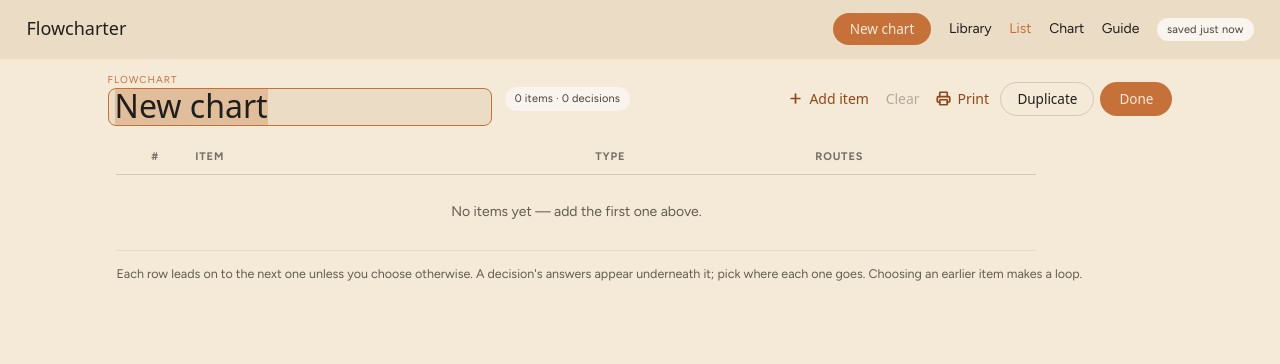
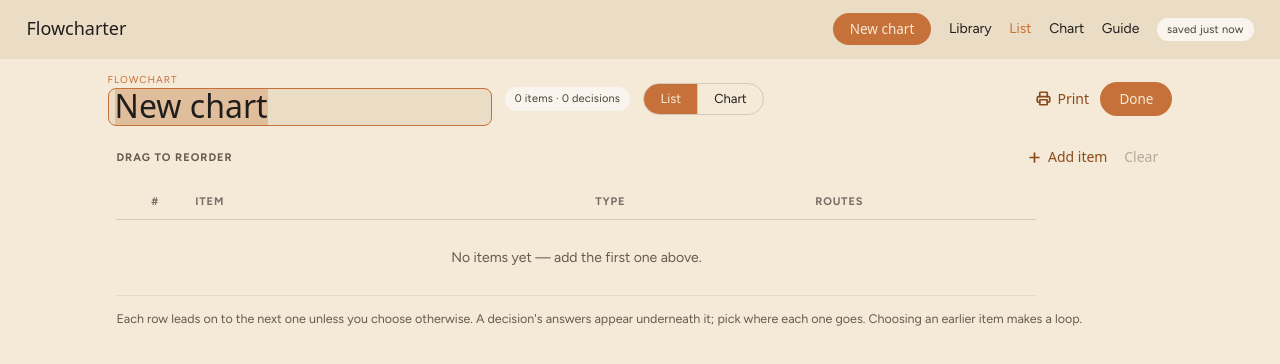
Before and after one commit to JohnBaish/flowcharter, a React (Vite) app: page / in a window 1280 px wide. Both pictures are taken after a click on the button "New chart". Shown: the top 364 px of the page. Built offline with nearby package versions, Linux system fonts and the light colour scheme; a web font is replaced by a local one.

Commit message:
Proposal: List | Chart switch, Add item and Clear in a strip, no Duplicate in the editor
Co-Authored-By: Claude Opus 5.5 <noreply@anthropic.com>
Claude-Session: https://claude.ai/code/session_014vfEGBjwQWQfo9gQDc9YNj

```diff
--- a/src/components/EditorHeader.tsx
+++ b/src/components/EditorHeader.tsx
@@ -1,18 +1,17 @@
 import { useEffect, useRef, useState } from 'react';
-import { flushSync } from 'react-dom';
 import { useApp } from '../state/store.tsx';
 import { summary } from '../lib/chartOps.ts';
-import { focusItemText } from '../lib/focus.ts';
 import { MAX_NAME } from '../data/charts.ts';
 import { copyChartImage, slug } from '../lib/exportImage.ts';
 import { printScreen } from '../lib/print.ts';
-import { IconPlus, IconPrint } from '../lib/icons.tsx';
+import { IconPrint } from '../lib/icons.tsx';
 
 /** Header for the List and Chart screens — two views of the same chart, as List
- *  and Clock are in Clockmaker: the chart's name, a count of its items, and the
- *  screen's actions. (Print and Copy image join the Chart's actions in Stage 3.) */
+ *  and Clock are in Clockmaker: the chart's name, a count of its items, a switch
+ *  between the two views, and Print / Copy image / Done at the top right, as in
+ *  Clockmaker. (Adding and clearing rows is in the List's own strip below.) */
 export function EditorHeader({ mode }: { mode: 'list' | 'chart' }) {
-  const { chart, renameChart, duplicateChart, openChart, setScreen, addItem, clearItems } = useApp();
+  const { chart, renameChart, setScreen } = useApp();
   const nameInput = useRef<HTMLTextAreaElement | null>(null);
   const [imageStatus, setImageStatus] = useState<'idle' | 'copied' | 'downloaded' | 'failed'>('idle');
 
@@ -25,12 +24,6 @@ export function EditorHeader({ mode }: { mode: 'list' | 'chart' }) {
   }, [chart?.name]);
 
   if (!chart) return null;
-
-  const addAndFocus = () => {
-    let id = '';
-    flushSync(() => { id = addItem(null); });
-    focusItemText(id);
-  };
 
   // Copies the chart as a picture (name, chart and key) — or downloads it if the
   // browser won't put images on the clipboard.
@@ -46,14 +39,6 @@ export function EditorHeader({ mode }: { mode: 'list' | 'chart' }) {
       setImageStatus('failed');
       setTimeout(() => setImageStatus('idle'), 3000);
     }
-  };
-
-  // Clearing has no undo, so it asks first and says exactly what will go.
-  const handleClear = () => {
-    const n = chart.items.length;
-    const what = n === 1 ? 'the 1 item' : `all ${n} items`;
-    const name = chart.name.trim() || 'this flowchart';
-    if (window.confirm(`Clear ${what} from "${name}"? This can't be undone.`)) clearItems();
   };
 
   return (
@@ -77,32 +62,17 @@ export function EditorHeader({ mode }: { mode: 'list' | 'chart' }) {
         />
       </div>
       <span className="tag tag-neutral mono">{summary(chart.items)}</span>
+      <div className="seg view-toggle" role="radiogroup" aria-label="View">
+        {(['list', 'chart'] as const).map((v) => (
+          <label key={v} className="seg-opt">
+            <input type="radio" name="editor-view" value={v} checked={mode === v} onChange={() => setScreen(v)} />
+            {v === 'list' ? 'List' : 'Chart'}
+          </label>
+        ))}
+      </div>
       <div style={{ marginLeft: 'auto', display: 'flex', gap: 6, alignItems: 'center', flexWrap: 'wrap' }}>
-        {mode === 'list' && (
-          <>
-            <button className="btn btn-ghost" onClick={addAndFocus} style={{ color: 'var(--color-accent-700)' }}>
-              <IconPlus size={15} />Add item
-            </button>
-            <button
-              className="btn btn-ghost"
-              onClick={handleClear}
-              disabled={chart.items.length === 0}
-              title={chart.items.length === 0 ? 'The list is already empty' : 'Remove every item from this list'}
-              style={{ color: 'var(--color-neutral-700)' }}
-            >
-              Clear
-            </button>
-          </>
-        )}
         <button className="btn btn-ghost" onClick={() => printScreen(mode === 'chart')} style={{ color: 'var(--color-accent-700)' }}>
           <IconPrint size={15} />Print
-        </button>
-        <button
-          className="btn btn-secondary"
-          onClick={() => openChart(duplicateChart(chart.id))}
-          style={{ padding: '8px 16px', fontSize: '13.5px', whiteSpace: 'nowrap' }}
-        >
-          Duplicate
         </button>
         {mode === 'chart' && (
           <button
--- a/src/screens/ListScreen.tsx
+++ b/src/screens/ListScreen.tsx
@@ -14,7 +14,7 @@ const NARROW = 720;
 export function ListScreen() {
   const {
     chart, addItem, removeItem, reorderItems, setItemText, setItemType, setItemThen,
-    setRouteCount, setRouteLabel, setRouteTo,
+    setRouteCount, setRouteLabel, setRouteTo, clearItems,
   } = useApp();
   const items = chart?.items ?? [];
   const isNarrow = useIsNarrow(NARROW);
@@ -40,6 +40,35 @@ export function ListScreen() {
     }
     removeItem(item.id);
   };
+
+  // Clearing has no undo, so it asks first and says exactly what will go.
+  const handleClear = () => {
+    if (!chart) return;
+    const n = items.length;
+    const what = n === 1 ? 'the 1 item' : `all ${n} items`;
+    const name = chart.name.trim() || 'this flowchart';
+    if (window.confirm(`Clear ${what} from "${name}"? This can't be undone.`)) clearItems();
+  };
+
+  // The strip above the list, as Clockmaker's ("18 segments · drag to reorder"
+  // on the left, "+ Add segment" on the right).
+  const toolbar = (
+    <div data-noprint="1" className="list-toolbar">
+      <span className="list-toolbar-note">Drag to reorder</span>
+      <button className="btn btn-ghost" onClick={() => addAndFocus(null)} style={{ marginLeft: 'auto', color: 'var(--color-accent-700)' }}>
+        <IconPlus size={15} />Add item
+      </button>
+      <button
+        className="btn btn-ghost"
+        onClick={handleClear}
+        disabled={items.length === 0}
+        title={items.length === 0 ? 'The list is already empty' : 'Remove every item from this list'}
+        style={{ color: 'var(--color-neutral-700)' }}
+      >
+        Clear
+      </button>
+    </div>
+  );
 
   // Enter adds the next row; Up/Down move between rows' text boxes.
   const itemKeyDown = (item: Item, index: number) => (e: KeyboardEvent<HTMLInputElement>) => {
@@ -189,6 +218,7 @@ export function ListScreen() {
     return (
       <div className="screen" style={{ padding: '0 var(--space-6) var(--space-6)' }}>
         <div className="print-only print-title">{chart?.name}</div>
+        {toolbar}
         <table className="table">
           <thead>
             <tr>
@@ -274,6 +304,7 @@ export function ListScreen() {
   return (
     <div className="screen" style={{ padding: '0 var(--space-4) var(--space-6)' }}>
       <div className="print-only print-title">{chart?.name}</div>
+      {toolbar}
       {items.length === 0 && (
         <div style={{ textAlign: 'center', padding: 'var(--space-6)', color: 'var(--color-neutral-700)' }}>{emptyMessage}</div>
       )}
--- a/src/styles/global.css
+++ b/src/styles/global.css
@@ -178,3 +178,14 @@ select.input { width: auto; max-width: 100%; padding: 3px 10px; font-size: 13px;
 .guide-shape { background: var(--color-neutral-100); border-radius: var(--radius-md); padding: var(--space-3); }
 @media (max-width: 960px) { .guide-shapes { grid-template-columns: repeat(2, 1fr); } }
 @media (max-width: 520px) { .guide-shapes { grid-template-columns: 1fr; } }
+
+/* — List / Chart switch in the editor header, and the List's own strip — */
+.view-toggle .seg-opt { padding: 5px 16px; font-size: 13px; }
+.list-toolbar { display: flex; align-items: center; gap: 6px; margin-bottom: var(--space-2); }
+.list-toolbar-note {
+  font: 700 11px var(--font-body); letter-spacing: .09em; text-transform: uppercase; color: var(--color-neutral-700);
+}
+@media (max-width: 720px) {
+  .view-toggle .seg-opt { min-height: 44px; display: inline-flex; align-items: center; }
+  .list-toolbar .btn { min-height: 44px; }
+}
```
Also changed, not shown: 1 other file (tests, documents, lock files or other folders).
